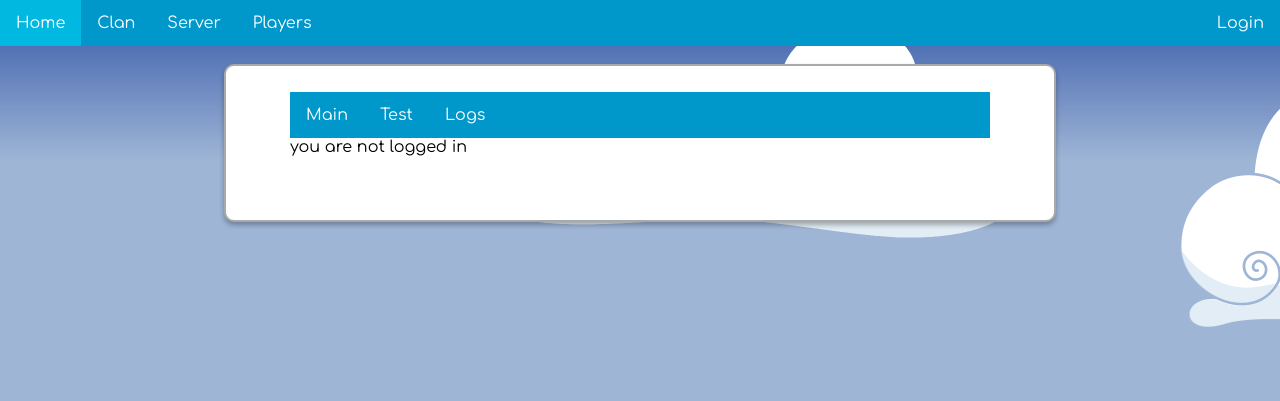
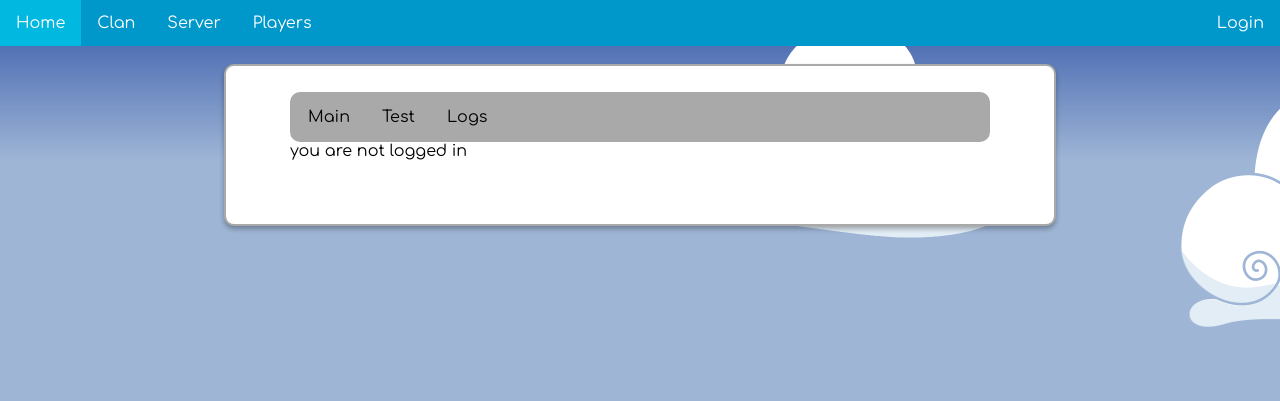
Before and after one commit to DDNetPP/DDNetPP-web, a PHP site: page /server_panel.php in a window 1280 px wide. Shown: the top 401 px of the page. Run offline with PHP 8.4, Linux system fonts and the light colour scheme.

Commit message:
Add serverpanel nav bar (grey)

```diff
--- /dev/null
+++ b/design/server_panel.css
@@ -0,0 +1,31 @@
+/* server panel CSS
+ *
+ * Only used by serverpanel navigation bar
+ * by ChillerDragon
+ *
+ */
+
+#panel-list li a:hover {
+    background-color: lightgrey;
+}
+
+#panel-list li a {
+    display: block;
+    color: black;
+    text-align: center;
+    padding: 14px 16px;
+    text-decoration: none;
+}
+
+#panel-list {
+    background: darkgrey;
+    border-radius: 10px;
+    border: 2px solid darkgrey;
+    color: grey;
+}
+
+#panel-nav {
+    /*z-index: 420;*/
+    /*position: fixed;*/
+    width: 100%;
+}
--- a/server_panel.php
+++ b/server_panel.php
@@ -8,11 +8,14 @@ if (IS_MINER == true)
 }
 HtmlHeader("ServerPanel");
 ?>
-<ul>
-    <li><a href="server_panel.php?p=home">Main</a></li>
-    <li><a href="server_panel.php?p=test">Test</a></li>
-    <li><a href="server_panel.php?p=logs">Logs</a></li>
-</ul>
+        <link rel="stylesheet" href="design/server_panel.css"></style>
+        <div id="panel-nav">
+            <ul id="panel-list">
+                <li><a href="server_panel.php?p=home">Main</a></li>
+                <li><a href="server_panel.php?p=test">Test</a></li>
+                <li><a href="server_panel.php?p=logs">Logs</a></li>
+            </ul>
+        </div>
 <?php
 
 if (empty($_SESSION['csLOGGED']) || $_SESSION['csLOGGED'] !== "online")
```
